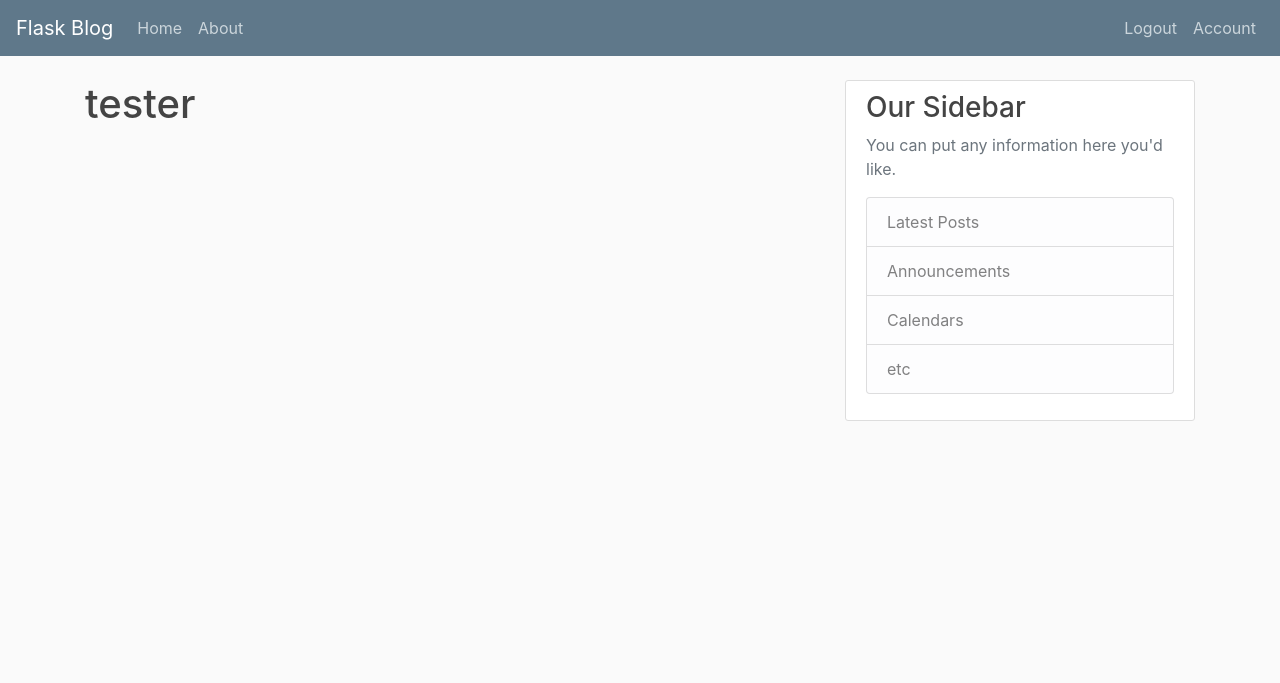
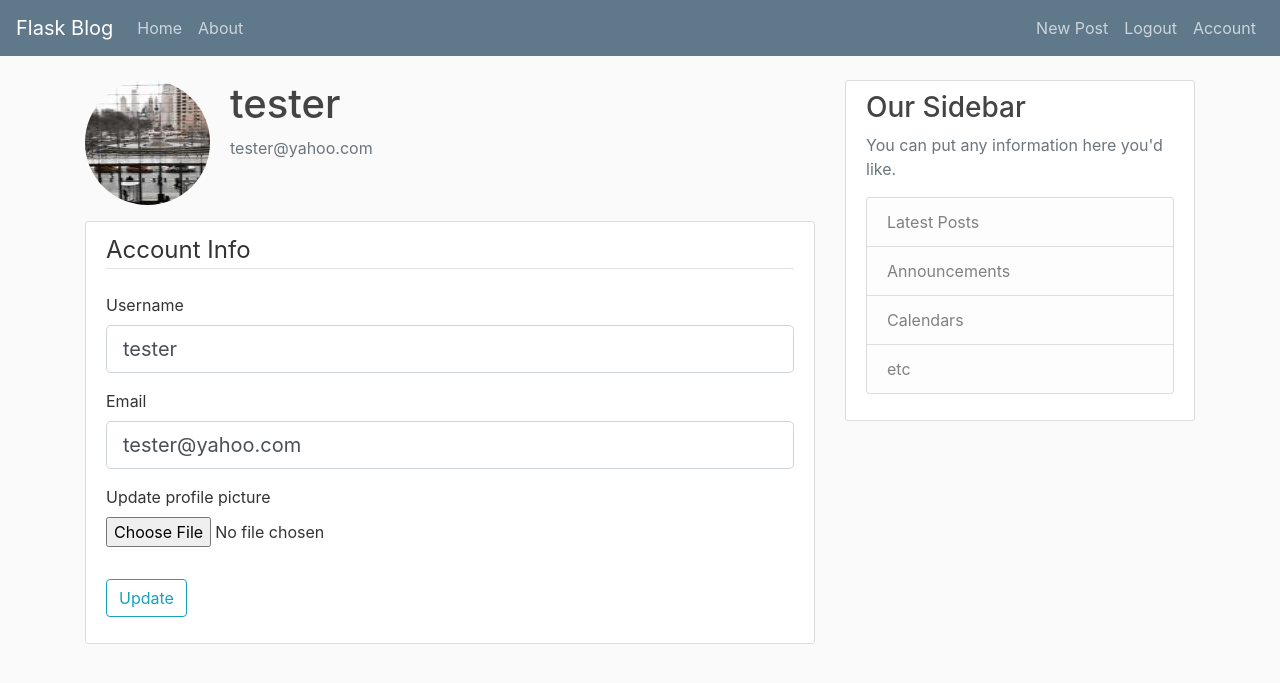
Before and after one commit to Akataya/flask-blog, a Flask app: page /account in a window 1280 px wide. Shown: the top 683 px of the page. Run offline with Flask 2, Linux system fonts and the light colour scheme; a user stored in the database is signed in; some libraries are stand-ins or nearby versions.

Commit message:
Post CRUD

```diff
--- a/flaskblog/forms.py
+++ b/flaskblog/forms.py
@@ -1,5 +1,7 @@
 from flask_wtf import FlaskForm
-from wtforms import StringField, PasswordField, SubmitField, BooleanField
+from flask_wtf.file import FileField, FileAllowed
+from flask_login import current_user
+from wtforms import StringField, PasswordField, SubmitField, BooleanField, TextAreaField
 from wtforms.validators import DataRequired, Length, Email, EqualTo, ValidationError
 from flaskblog.models import User
 
@@ -29,3 +31,28 @@ class LoginForm(FlaskForm):
     password = PasswordField('Password', validators=[DataRequired()])
     remember = BooleanField('Remember me')
     submit = SubmitField('Log In')
+
+
+class UpdateAccountForm(FlaskForm):
+    username = StringField('Username', validators=[DataRequired(), Length(min=2, max=20)])
+    email = StringField('Email', validators=[DataRequired(), Email()])
+    picture = FileField('Update profile picture', validators=[FileAllowed(['jpg', 'png'])])
+    submit = SubmitField('Update')
+
+    def validate_username(self, username):
+        if username.data != current_user.username:
+            user = User.query.filter_by(username=username.data).first()
+            if user:
+                raise ValidationError('This username is taken, please use a different one.')
+
+    def validate_email(self, email):
+        if email.data != current_user.email:
+            user = User.query.filter_by(email=email.data).first()
+            if user:
+                raise ValidationError('This email is taken, please use a different one.')
+
+
+class PostForm(FlaskForm):
+    title = StringField('Title', validators=[DataRequired()])
+    content = TextAreaField('Content', validators=[DataRequired()])
+    submit = SubmitField('Post')
--- a/flaskblog/models.py
+++ b/flaskblog/models.py
@@ -12,7 +12,7 @@ class User(db.Model, UserMixin):
     id = db.Column(db.Integer, primary_key=True)
     username = db.Column(db.String(20), unique=True, nullable=False)
     email = db.Column(db.String(120), unique=True, nullable=False)
-    image_file = db.Column(db.String(20), nullable=False, default='default.jpg')
+    image_file = db.Column(db.String(20), nullable=False, default='default.png')
     password = db.Column(db.String(60), nullable=False)
     posts = db.relationship('Post', backref='author', lazy=True)
 
--- a/flaskblog/routes.py
+++ b/flaskblog/routes.py
@@ -1,29 +1,17 @@
-from flask import render_template, url_for, flash, redirect, request
-from flaskblog.forms import RegistrationForm, LoginForm
+import os
+import secrets
+from flask import render_template, url_for, flash, redirect, request, abort
+from flaskblog.forms import RegistrationForm, LoginForm, UpdateAccountForm, PostForm
 from flaskblog import app, db, bcrypt
-from flaskblog.models import User
+from flaskblog.models import User, Post
 from flask_login import login_user, current_user, logout_user, login_required
-
-# Dummy posts
-posts = [
-    {
-        'author': 'Aiya Akatayeva',
-        'title': 'Blog Post 1',
-        'content': 'First content',
-        'date_posted': 'April 20, 2019'
-    },
-    {
-        'author': 'Jane Doe',
-        'title': 'Blog Post 2',
-        'content': 'Second content',
-        'date_posted': 'April 21, 2019'
-    }
-]
+from PIL import Image
 
 # Views
 @app.route('/')
 @app.route('/home')
 def home():
+    posts = Post.query.all()
     return render_template('home.html', posts=posts)
 
 
@@ -69,7 +57,89 @@ def logout():
     return redirect(url_for('home'))
 
 
-@app.route('/account')
+def save_picture(form_picture):
+    # Generate a random hex that will serve as the picture filename in the db
+    random_hex = secrets.token_hex(8)
+    # Extract file name (_) and extension (f_ext) of the uploaded picture
+    _, f_ext = os.path.splitext(form_picture.filename)
+    # Create a picture file name
+    picture_fn = random_hex + f_ext
+    # Generate the picture path correctly
+    picture_path = os.path.join(app.root_path, 'static/profile_pics', picture_fn)
+    # Resize the picture
+    output_size = (125, 125)
+    i = Image.open(form_picture)
+    i.thumbnail(output_size)
+    i.save(picture_path)
+    # Save and return the picture in the form (not in the db yet)
+    return picture_fn
+
+
+@app.route('/account', methods=['GET', 'POST'])
 @login_required
 def account():
-    return render_template('account.html', title='Account')
+    form = UpdateAccountForm()
+    if form.validate_on_submit():
+        if form.picture.data:
+            picture_file = save_picture(form.picture.data)
+            current_user.image_file = picture_file
+        current_user.username = form.username.data
+        current_user.email = form.email.data
+        db.session.commit()
+        flash('Your account has been updated', 'success')
+        return redirect(url_for('account'))
+    elif request.method == 'GET':
+        form.username.data = current_user.username
+        form.email.data = current_user.email
+    image_file = url_for('static', filename='profile_pics/'+current_user.image_file)
+    return render_template('account.html', title='Account', image_file=image_file, form=form)
+
+
+@app.route('/post/new', methods=['GET', 'POST'])
+@login_required
+def new_post():
+    form = PostForm()
+    if form.validate_on_submit():
+        post = Post(title=form.title.data, content=form.content.data, author=current_user)
+        db.session.add(post)
+        db.session.commit()
+        flash('Your post has been created!', 'success')
+        return redirect(url_for('home'))
+    return render_template('create_post.html', title='New Post', form=form)
+
+
+@app.route('/post/<int:post_id>')
+def post(post_id):
+    post = Post.query.get_or_404(post_id)
+    return render_template('post.html', title=post.title, post=post)
+
+
+@app.route('/post/<int:post_id>/update', methods=['GET', 'POST'])
+@login_required
+def update_post(post_id):
+    post = Post.query.get_or_404(post_id)
+    if post.author != current_user:
+        abort(403)
+    form = PostForm()
+    if form.validate_on_submit():
+        post.title = form.title.data
+        post.content = form.content.data
+        db.session.commit()
+        flash('Your post has been updated!', 'success')
+        return redirect(url_for('post', post_id=post.id))
+    elif request.method == 'GET':
+        form.title.data = post.title
+        form.content.data = post.content
+    return render_template('create_post.html', title='Create Post', form=form, legend='Update Post')
+
+
+@app.route('/post/<int:post_id>/delete', methods=['POST'])
+@login_required
+def delete_post(post_id):
+    post = Post.query.get_or_404(post_id)
+    if post.author != current_user:
+        abort(403)
+    db.session.delete(post)
+    db.session.commit()
+    flash('Your post has been deleted!', 'success')
+    return redirect(url_for('home'))
--- a/flaskblog/templates/account.html
+++ b/flaskblog/templates/account.html
@@ -1,5 +1,59 @@
 {% extends 'layout.html' %}
 
 {% block content %}
-    <h1>{{current_user.username}}</h1>
+      <div class="media">
+        <img class="rounded-circle account-img" src="{{image_file}}">
+        <div class="media-body">
+          <h2 class="account-heading">{{current_user.username}}</h2>
+          <p class="text-secondary">{{current_user.email}}</p>
+        </div>
+      </div>
+    <div class="content-section">
+        <form method="POST" action="" enctype="multipart/form-data">
+            {{ form.hidden_tag() }}
+            <fieldset class="form-group">
+                <legend class="border-bottom mb-4">Account Info</legend>
+                <div class="form-group">
+                    {{ form.username.label(class='form-control-label') }}
+
+                    {% if form.username.errors %}
+                        {{ form.username(class='form-control form-control-lg is-invalid') }}
+                        <div class="invalid-feedback">
+                            {% for error in form.username.errors %}
+                                <span>{{error}}</span>
+                            {% endfor %}
+                        </div>
+                    {% else %}
+                        {{ form.username(class='form-control form-control-lg') }}
+                    {% endif %}
+                </div>
+                <div class="form-group">
+                    {{ form.email.label(class='form-control-label') }}
+
+                    {% if form.email.errors %}
+                        {{ form.email(class='form-control form-control-lg is-invalid') }}
+                        <div class="invalid-feedback">
+                            {% for error in form.email.errors %}
+                                <span>{{error}}</span>
+                            {% endfor %}
+                        </div>
+                    {% else %}
+                        {{ form.email(class='form-control form-control-lg') }}
+                    {% endif %}
+                </div>
+                <div class="form-group">
+                    {{ form.picture.label() }}
+                    {{ form.picture(class='form-control-file') }}
+                    {% if form.picture.errors %}
+                        {% for error in form.picture.errors %}
+                            <span class="text-danger">{{error}}</span><br/>
+                        {% endfor %}
+                    {% endif %}
+                </div>
+            </fieldset>
+            <div class="form-group">
+                {{form.submit(class="btn btn-outline-info")}}
+            </div>
+        </form>
+    </div>
 {% endblock content %}
--- a/flaskblog/templates/layout.html
+++ b/flaskblog/templates/layout.html
@@ -30,6 +30,7 @@
               <!-- Navbar right side -->
               <div class="navbar-nav">
                   {% if current_user.is_authenticated %}
+                  <a class="nav-item nav-link" href="{{url_for('new_post')}}">New Post</a>
                   <a class="nav-item nav-link" href="{{url_for('logout')}}">Logout</a>
                   <a class="nav-item nav-link" href="{{url_for('account')}}">Account</a>
                   {% else %}
```
Also changed, not shown: flaskblog/templates/create_post.html (added, +43 -0 lines), flaskblog/templates/home.html (+4 -3 lines), flaskblog/templates/post.html (added, +40 -0 lines), flaskblog/site.db, flaskblog/static/profile_pics/2773bffd7d150fca.JPG (added), flaskblog/static/profile_pics/89b3d6780d964954.JPG (added), flaskblog/static/profile_pics/8ca6598914a513e4.JPG (added), flaskblog/static/profile_pics/b8a85b308788e6c3.JPG (added), flaskblog/static/profile_pics/default.png (added), flaskblog/static/profile_pics/fb05b327c3feddfc.JPG (added).
